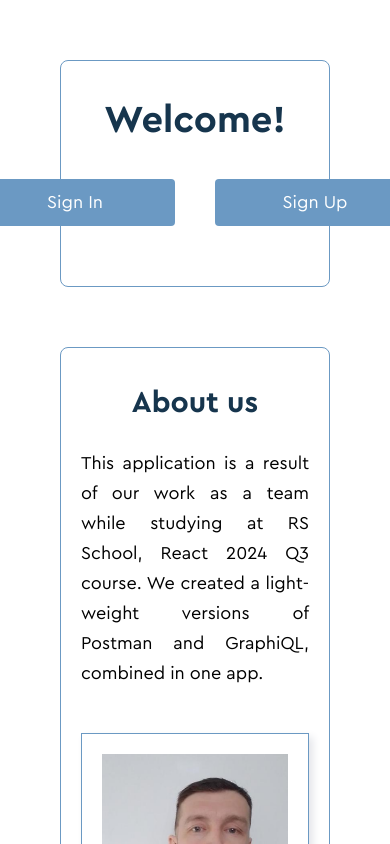
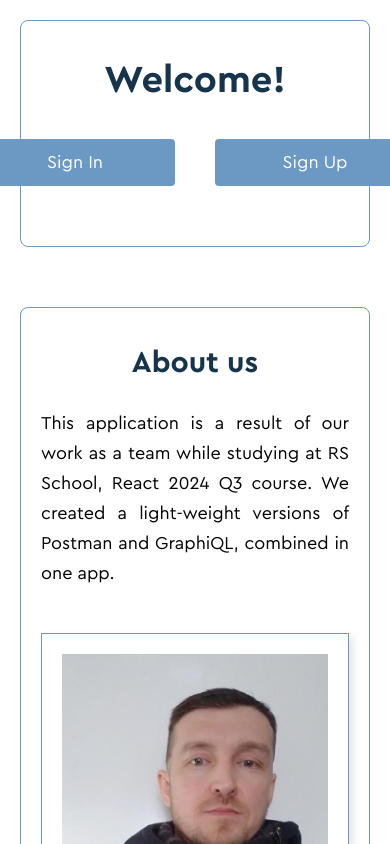
Before and after one commit to Wood85/graphiql-app, a Next.js app: page / in a window 390 px wide. Shown: the top 844 px of the page. Built offline with nearby package versions, Linux system fonts and the light colour scheme.

Commit message:
style: RSS-GRAPHI-2_01 add media query

```diff
--- a/src/app/page.module.scss
+++ b/src/app/page.module.scss
@@ -2,6 +2,12 @@
 
 .main {
   padding: 60px;
+
+  transition: all 0.3s ease-in;
+
+  @media screen and (max-width: 425px) {
+    padding: 20px;
+  }
 
   .container {
     margin: 0 auto;
```
